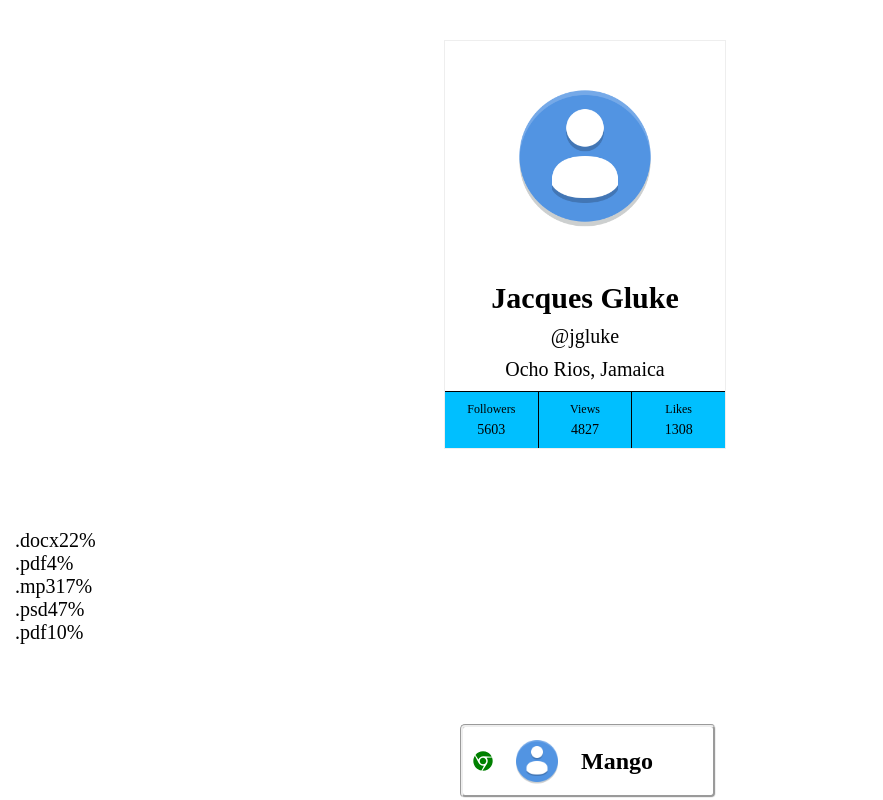
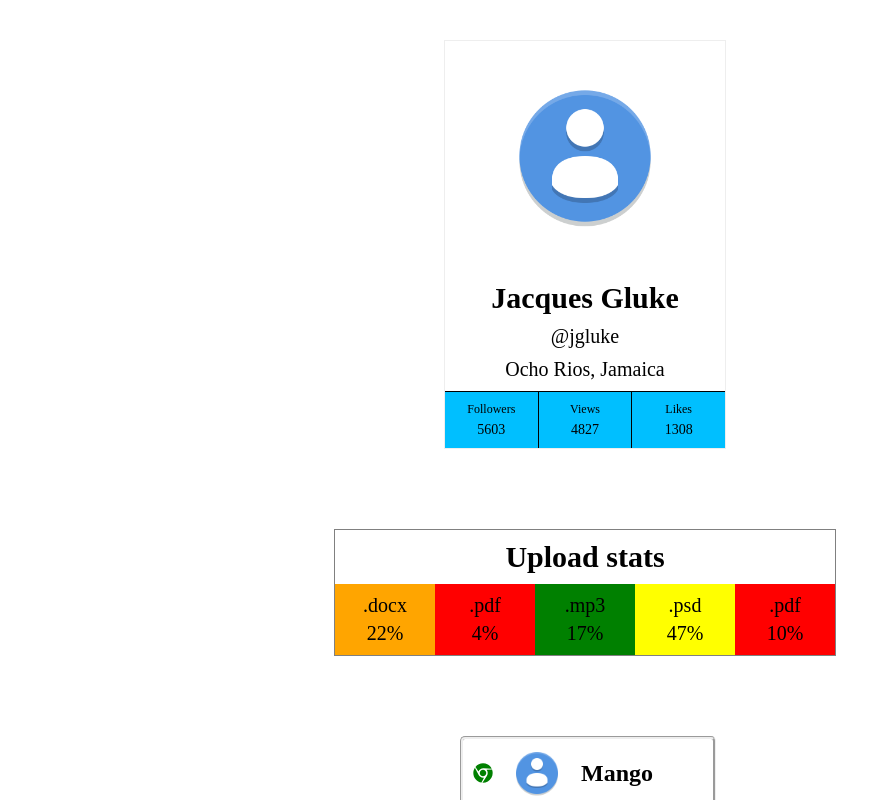
Before and after one commit to irynapuchkova/goit-react-hw-01-components, a React (Create React App) app: page / in a window 1280 px wide. Shown: the top 800 px of the page, without its empty margins (0-883 px from the left). Built offline with nearby package versions, Linux system fonts and the light colour scheme.

Commit message:
add Statistics component

```diff
--- a/src/components/Statistics_section/Statistics.js
+++ b/src/components/Statistics_section/Statistics.js
@@ -1,25 +1,44 @@
 import PropTypes from 'prop-types';
+import s from './Statistics.module.css';
 
-
-
-export default function Statistics({ stats}) {
+export default function Statistics({ stats, title = 'Upload stats' }) {
   return (
-      <ul class="stat-list">
-        {stats.map(stat =>
-          <li class="item" key={stat.id}>
-            <span class="label">{stat.label}</span>
-            <span class="percentage">{stat.percentage}%</span>
+    <div className={s.stats}>
+      <h2 className={s.title}>{title}</h2>
+      <ul className={s.items}>
+        {stats.map(({ id, label, percentage }) => (
+          <li
+            className={`${s.item} ${s.label}`}
+            key={id}
+            style={{
+              backgroundColor:
+                label === '.pdf'
+                  ? 'red'
+                  : label === '.docs'
+                  ? 'blue'
+                  : label === '.mp3'
+                  ? 'green'
+                  : label === '.psd'
+                  ? 'yellow'
+                  : 'orange',
+            }}
+          >
+            <span className={s.label}>{label}</span>
+            <span className={s.percentage}>{percentage}%</span>
           </li>
-        )}
+        ))}
       </ul>
-
-  )
+    </div>
+  );
 }
 
 Statistics.propTypes = {
-  stats: PropTypes.arrayOf(PropTypes.shape({
-    id: PropTypes.string.isRequired,
-    label: PropTypes.string.isRequired,
-    percentage: PropTypes.number.isRequired,
-  }))
-}
+  title: PropTypes.string,
+  stats: PropTypes.arrayOf(
+    PropTypes.shape({
+      id: PropTypes.string.isRequired,
+      label: PropTypes.oneOf(['.docx', '.pdf', '.mp3', '.psd']).isRequired,
+      percentage: PropTypes.number.isRequired,
+    }),
+  ),
+};
--- /dev/null
+++ b/src/components/Statistics_section/Statistics.module.css
@@ -0,0 +1,34 @@
+.stats {
+  margin-left: auto;
+  margin-right: auto;
+
+  width: 500px;
+
+  border: 1px solid gray;
+  background-color: white;
+}
+
+.title {
+  margin-right: auto;
+  margin-left: auto;
+  padding-top: 10px;
+  margin-bottom: 10px;
+  display: flex;
+  justify-content: center;
+}
+.items {
+  display: flex;
+  justify-content: center;
+}
+.item {
+  display: flex;
+  flex-direction: column;
+  align-items: center;
+  padding: 10px;
+
+  width: calc(100% / 5);
+}
+
+.percentage {
+  padding-top: 5px;
+}
```
